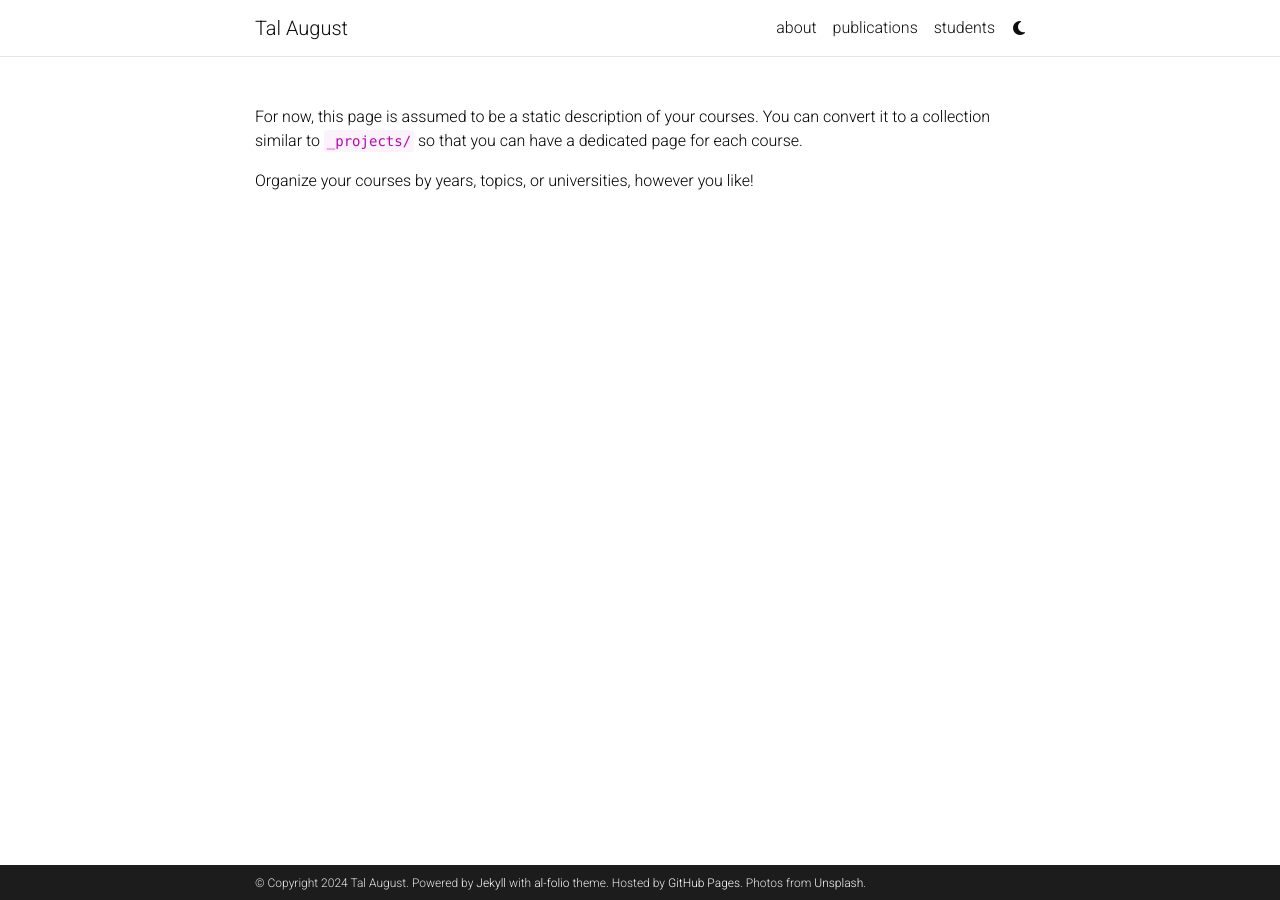
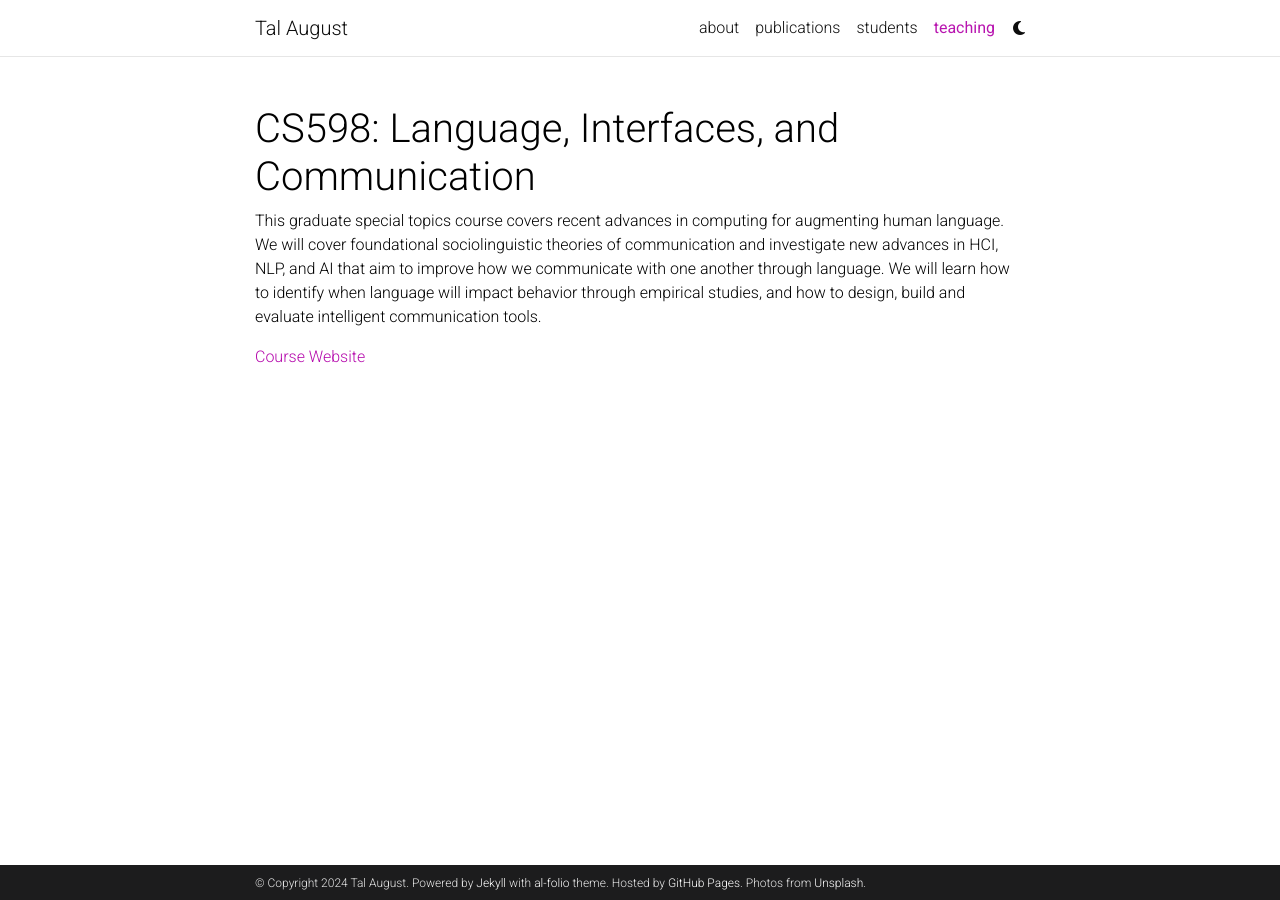
Before and after one commit to talaugust/talaugust.github.io, a Jekyll site: the page built from _pages/teaching.md, in a window 1280 px wide. Built offline with Jekyll 4.4.1, drawn with Linux system fonts in a browser that asks for light colours; comment, search, counter and statistics services are not loaded; a style sheet for code colours, icons or effects is not loaded.

Commit message:
updated teaching

```diff
--- a/_pages/teaching.md
+++ b/_pages/teaching.md
@@ -2,11 +2,12 @@
 layout: page
 permalink: /teaching/
 title: teaching
-description: Materials for courses you taught. Replace this text with your description.
-nav: false
+description: Classes I teach.
+nav: True
 nav_order: 5
 ---
 
-For now, this page is assumed to be a static description of your courses. You can convert it to a collection similar to `_projects/` so that you can have a dedicated page for each course.
+# CS598: Language, Interfaces, and Communication
+This graduate special topics course covers recent advances in computing for augmenting human language. We will cover foundational sociolinguistic theories of communication and investigate new advances in HCI, NLP, and AI that aim to improve how we communicate with one another through language. We will learn how to identify when language will impact behavior through empirical studies, and how to design, build and evaluate intelligent communication tools.
 
-Organize your courses by years, topics, or universities, however you like!
+[Course Website](https://talaugust.github.io/CS598LFall2024/)
```
